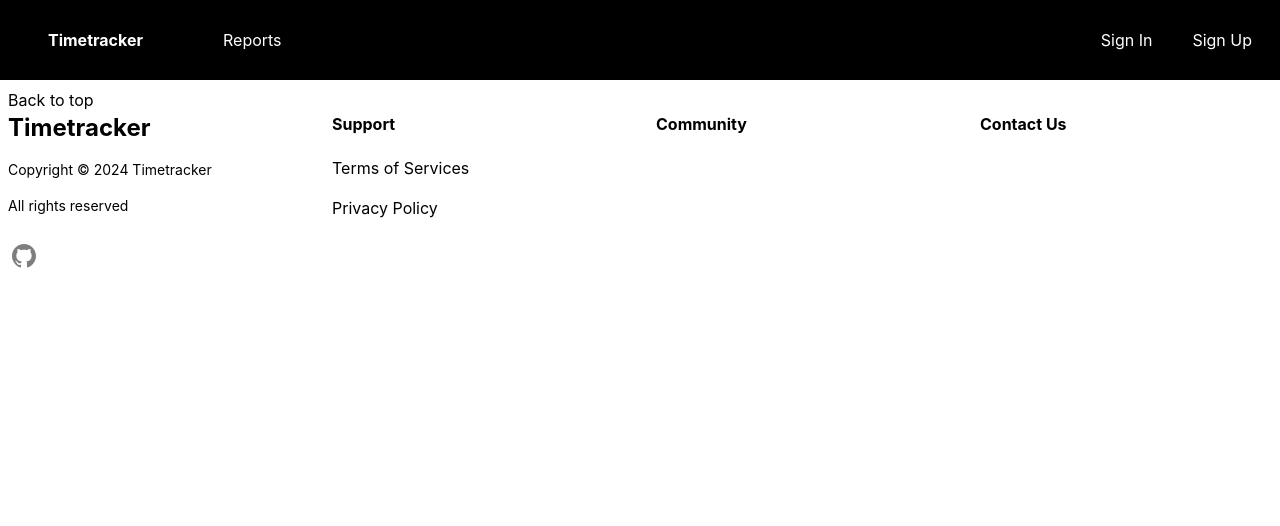
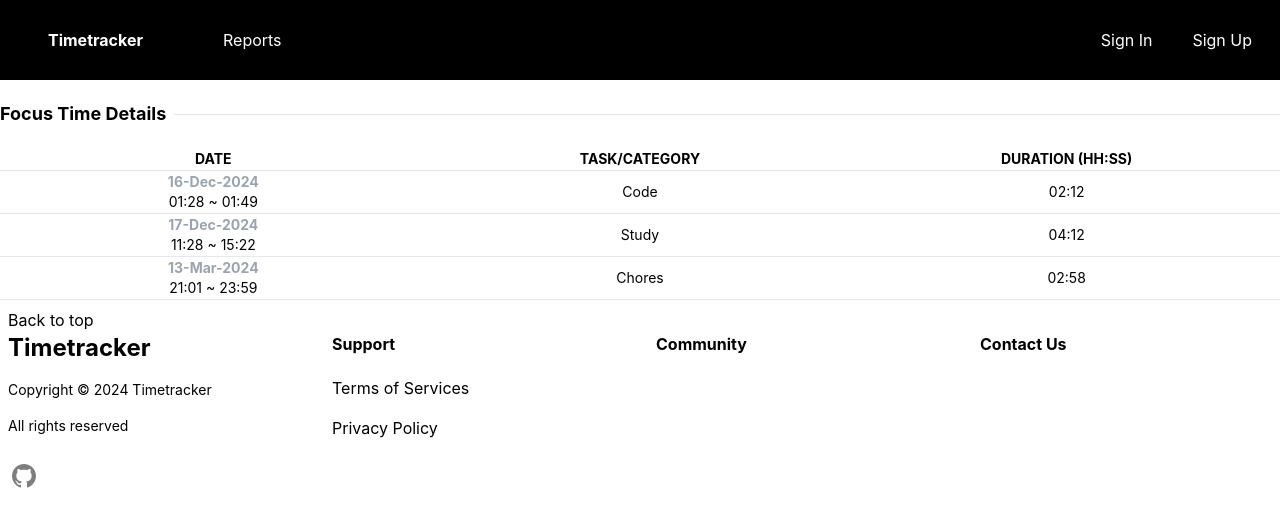
Before and after one commit to CipherSpell/timetracker, a Next.js app in the folder landing/: page /reports in a window 1280 px wide. Shown: the top 526 px of the page. Built offline with nearby package versions, Linux system fonts and the light colour scheme.

Commit message:
feat (landing): Added focus detail table to both modal (via route interception) and /reports route

```diff
--- a/landing/src/app/@modal/(.)reports/page.tsx
+++ b/landing/src/app/@modal/(.)reports/page.tsx
@@ -1,10 +1,11 @@
+import FocusDetails from '@/src/components/report/FocusDetails'
 import Modal from '@/src/components/ui/Modal'
 import React from 'react'
 
 const ReportsModal = async () => {
   return (
     <Modal>
-      <p>Testing Modal</p>
+      <FocusDetails />
     </Modal>
   )
 }
--- a/landing/src/app/reports/page.tsx
+++ b/landing/src/app/reports/page.tsx
@@ -1,7 +1,8 @@
+import FocusDetails from '@/src/components/report/FocusDetails'
 import React from 'react'
 
 const Reports = async () => {
-  return null
+  return <FocusDetails />
 }
 
 export default Reports
--- /dev/null
+++ b/landing/src/components/report/FocusDetails.tsx
@@ -0,0 +1,57 @@
+import React from 'react'
+import ReportHeader from './ReportHeader'
+
+const focusData = [
+  {
+    date: '16-Dec-2024',
+    time: '01:28 ~ 01:49',
+    category: 'Code',
+    duration: '02:12',
+  },
+  {
+    date: '17-Dec-2024',
+    time: '11:28 ~ 15:22',
+    category: 'Study',
+    duration: '04:12',
+  },
+  {
+    date: '13-Mar-2024',
+    time: '21:01 ~ 23:59',
+    category: 'Chores',
+    duration: '02:58',
+  },
+]
+
+const FocusDetails: React.FC = () => {
+  return (
+    <div>
+      <ReportHeader title='Focus Time Details' />
+      <table className='table-fixed text-sm w-full'>
+        <thead>
+          <tr className='border-b'>
+            <th>DATE</th>
+            <th>TASK/CATEGORY</th>
+            <th>DURATION (HH:SS)</th>
+          </tr>
+        </thead>
+        <tbody className='text-center'>
+          {focusData.map((data, index) => {
+            return (
+              <tr className='border-b' key={index}>
+                <td>
+                  <span className='text-gray-400 font-bold'>{data.date}</span>
+                  <br />
+                  {data.time}
+                </td>
+                <td>{data.category}</td>
+                <td>{data.duration}</td>
+              </tr>
+            )
+          })}
+        </tbody>
+      </table>
+    </div>
+  )
+}
+
+export default FocusDetails
--- /dev/null
+++ b/landing/src/components/report/ReportHeader.tsx
@@ -0,0 +1,14 @@
+interface ReportHeaderProps {
+  title: string
+}
+
+const ReportHeader: React.FC<ReportHeaderProps> = ({ title }) => {
+  return (
+    <div className='flex items-center w-full my-5'>
+      <h1 className='text-nowrap mr-2 font-bold text-lg w-fit'>{title}</h1>
+      <hr className='divide-solid w-full' />
+    </div>
+  )
+}
+
+export default ReportHeader
--- a/landing/src/components/ui/Modal.tsx
+++ b/landing/src/components/ui/Modal.tsx
@@ -3,11 +3,11 @@
 import { useRouter } from 'next/navigation'
 import React, { ReactNode, useEffect, useRef } from 'react'
 
-interface props {
+interface ModalProps {
   children: ReactNode
 }
 
-const Modal: React.FC<props> = ({ children }) => {
+const Modal: React.FC<ModalProps> = ({ children }) => {
   const router = useRouter()
   const dialogRef = useRef<React.ElementRef<'dialog'>>(null)
 
@@ -24,7 +24,7 @@ const Modal: React.FC<props> = ({ children }) => {
       ref={dialogRef}
       onClick={closeModal}
       onClose={router.back}
-      className='backdrop:bg/black backdrop:backdrop-blur-sm text-3xl'
+      className='backdrop:bg/black backdrop:backdrop-blur-sm rounded-md text-3xl w-full max-w-[700px] p-5'
     >
       <div>{children}</div>
     </dialog>
```
